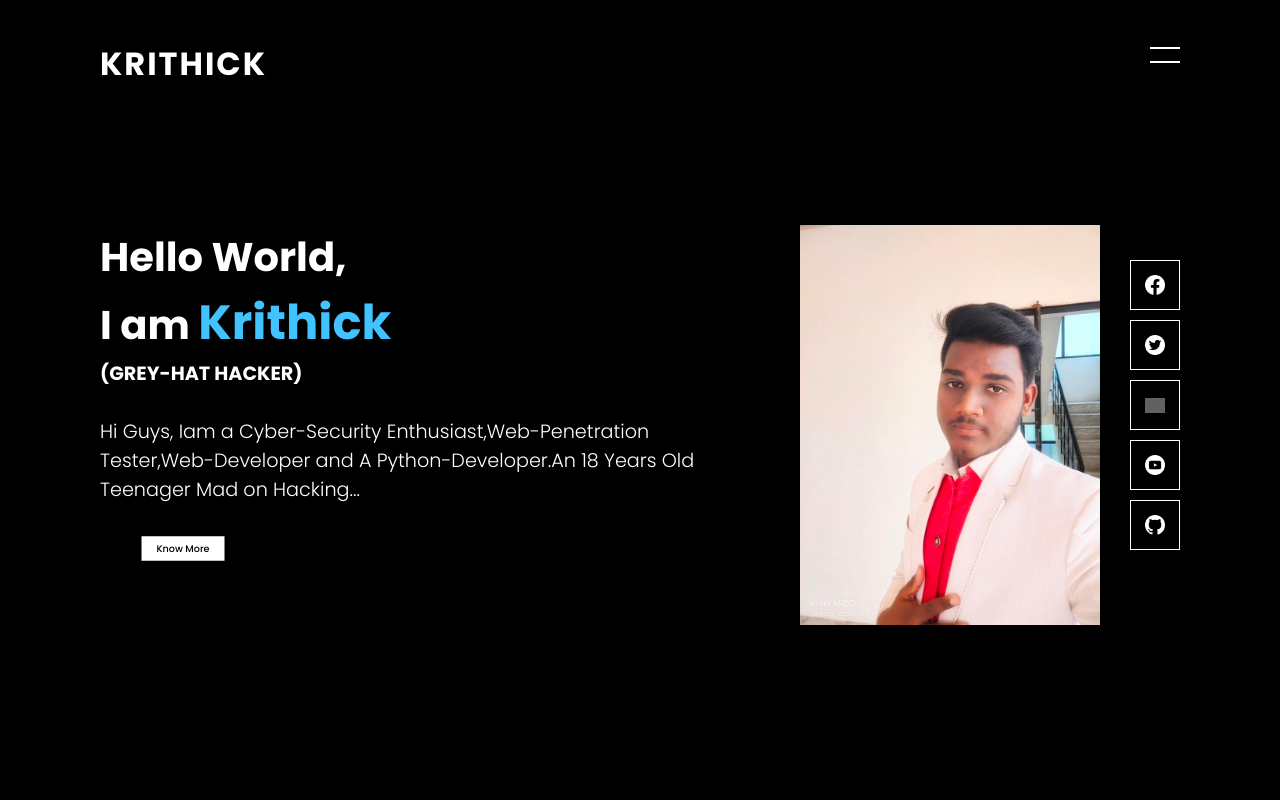
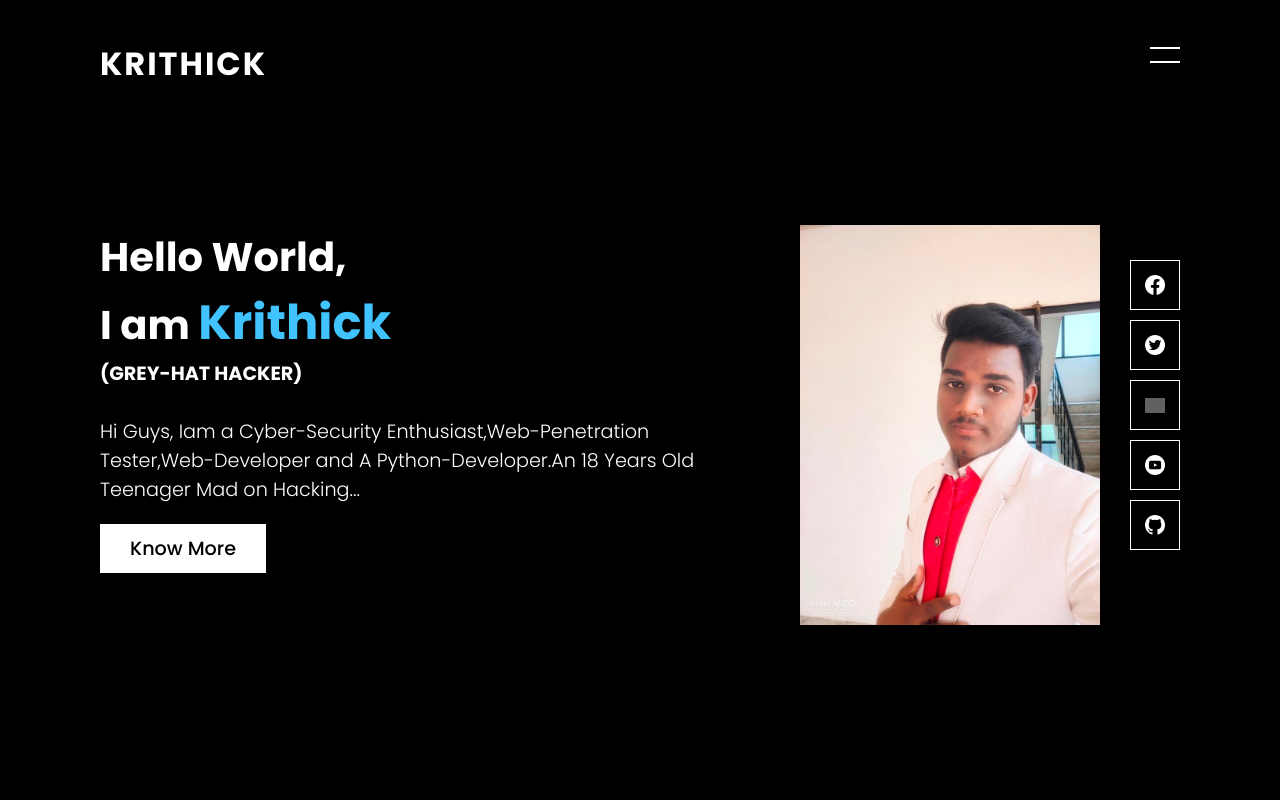
Before and after one commit to krithick14/krithick14.github.io, a PHP site: page / in a window 1280 px wide, with the pointer over the restyled element. Run offline with PHP 8.4, Linux system fonts and the light colour scheme; some libraries are stand-ins or nearby versions; grey boxes are pictures that could not be loaded.

Commit message:
Update style.css

```diff
--- a/style.css
+++ b/style.css
@@ -137,9 +137,6 @@ header #toggle:after{
     font-size: 1.2em;
     font-weight: 500;
 }
-.content a:hover{
-    scale:0.5;
-}
 .sci{
     position: absolute;
     display: flex;
```
